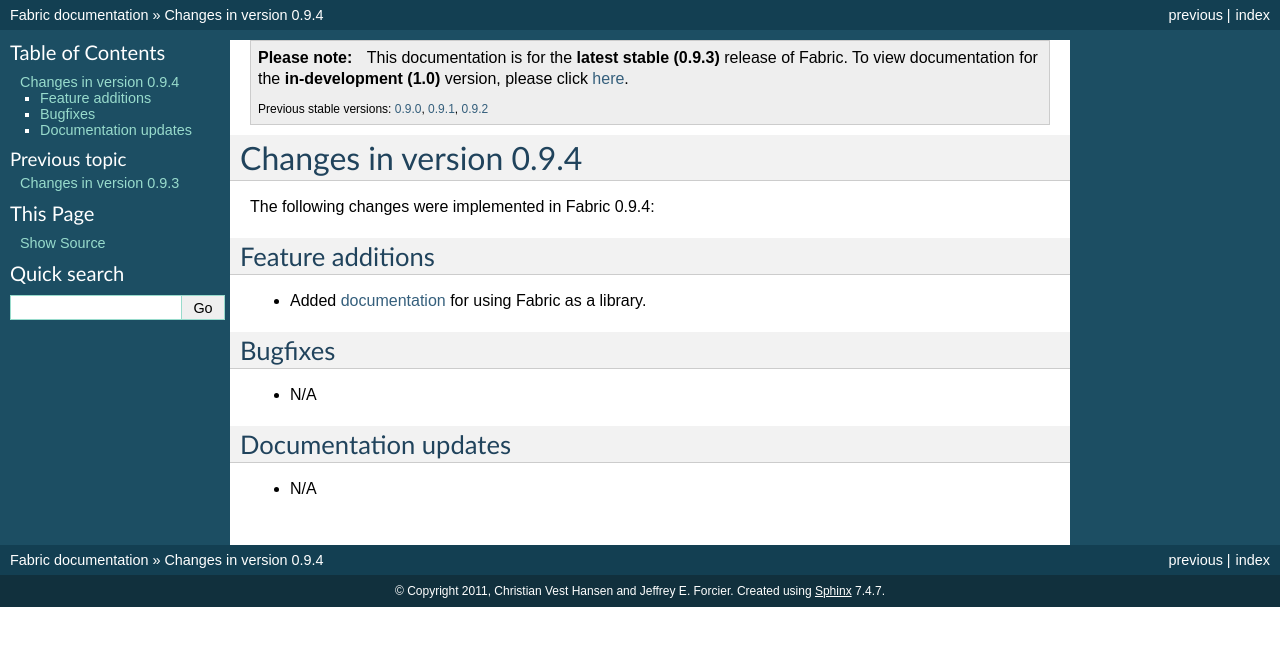
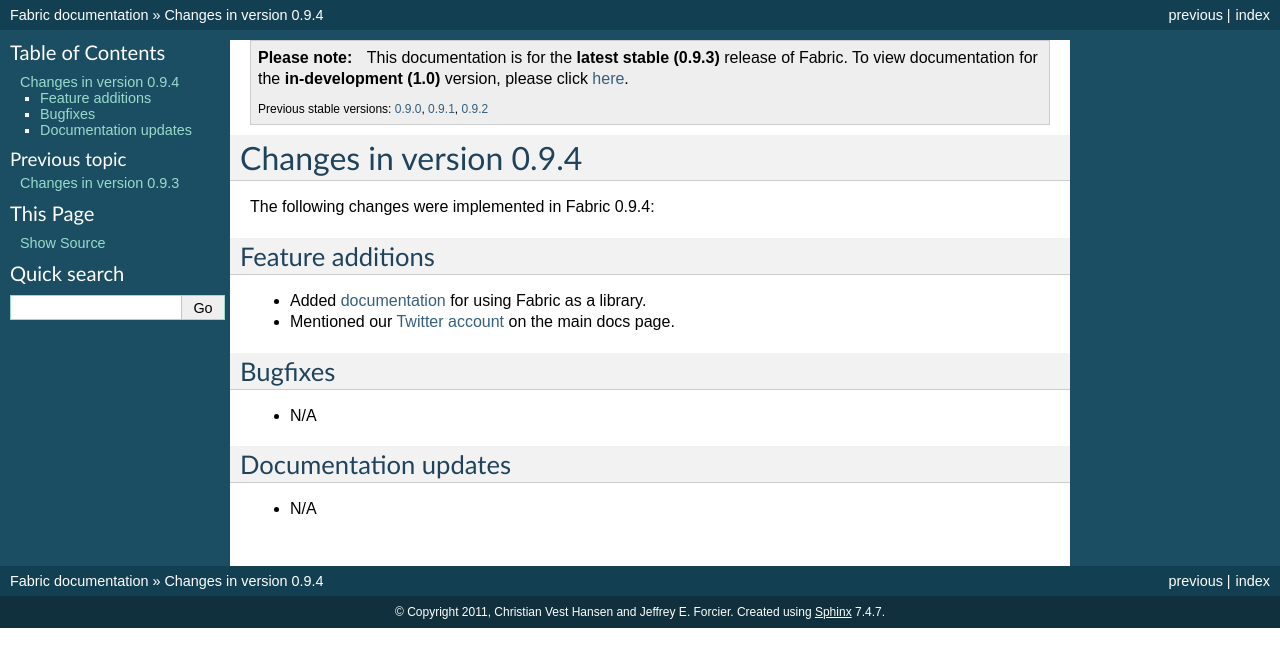
Before and after one commit to fabric/fabric, a Sphinx documentation site: the page built from docs/changes/0.9.4.rst, in a window 1280 px wide. Shown: the top 667 px of the page. Built offline with Sphinx 7.4.7, drawn with Linux system fonts in a browser that asks for light colours.

Commit message:
Update changelog re: twitter docs change. Why not.

```diff
--- a/docs/changes/0.9.4.rst
+++ b/docs/changes/0.9.4.rst
@@ -8,6 +8,8 @@
 =================
 
 * Added :doc:`documentation </usage/library>` for using Fabric as a library.
+* Mentioned our `Twitter account <https://twitter.com/pyfabric>`_ on the main
+  docs page.
 
 
 Bugfixes
```
